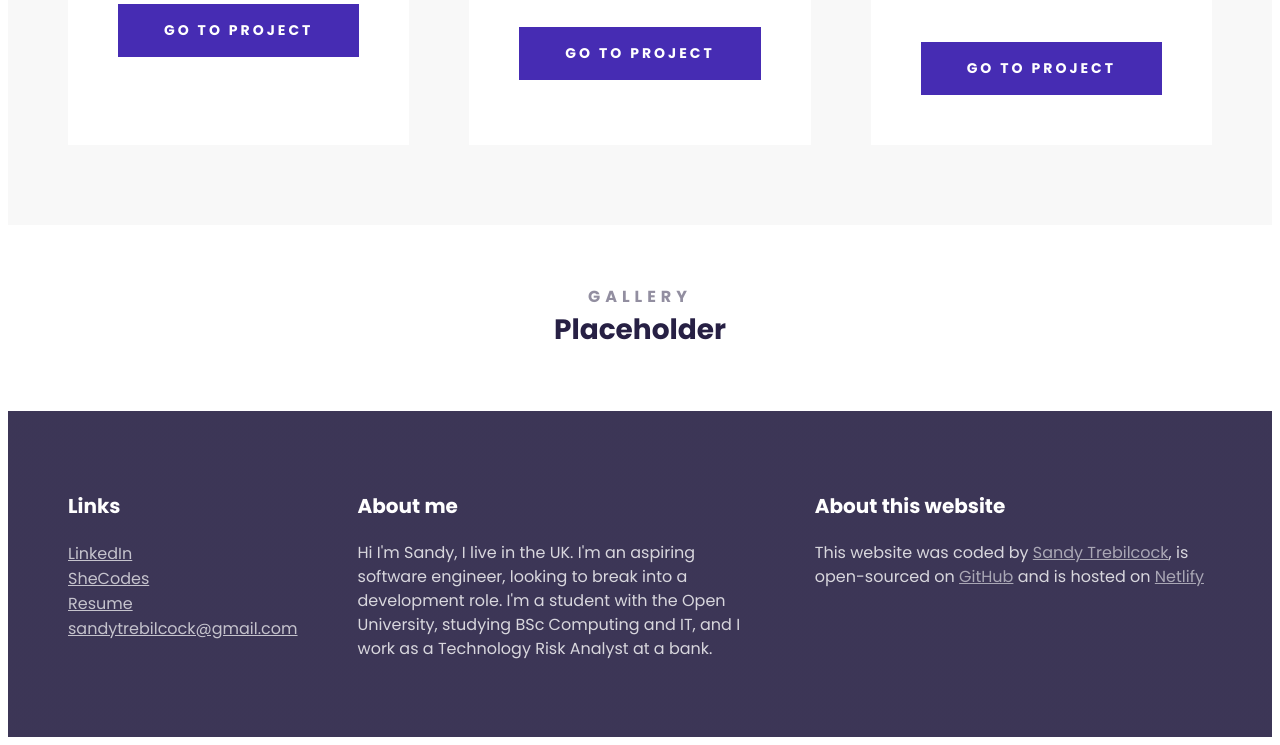
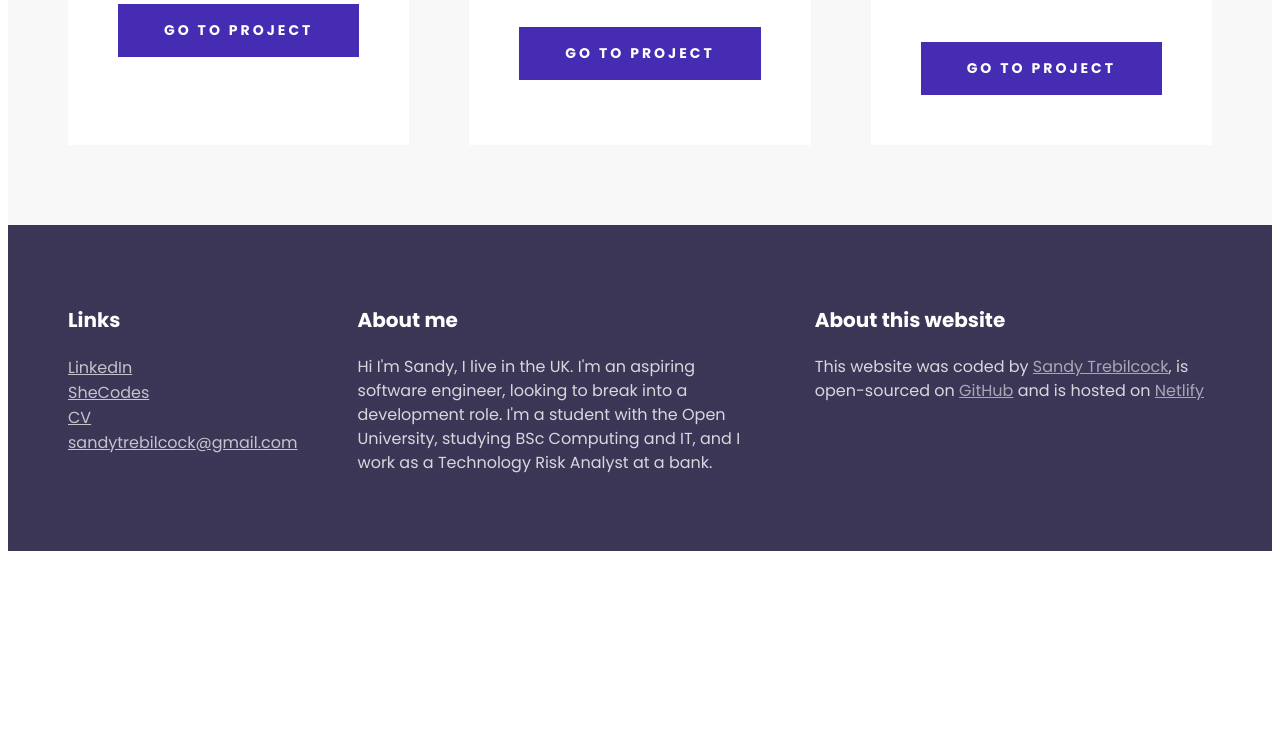
Before and after one commit to SandyTC/new-portfolio, a plain HTML site: page index.html in a window 1280 px wide. Shown: the part 2069-2814 px from the top of the page. After the commit the page ends 2628 px from the top, so only its background shows below. Drawn offline with Linux system fonts and the light colour scheme.

Commit message:
Added CV

```diff
--- a/index.html
+++ b/index.html
@@ -151,10 +151,10 @@
             </div>
           </div>
         </section>
-        <section>
+        <!-- <section>
           <h2 class="text-center">Gallery</h2>
           <h3 class="text-center">Placeholder</h3>
-        </section>
+        </section> -->
       </main>
       <footer>
         <section class="grid grid-3-columns-first-narrow">
@@ -173,10 +173,16 @@
                 >
               </li>
               <li>
-                <a href="#">Resume</a>
+                <a
+                  href="https://www.dropbox.com/scl/fi/jmgift2kfa8tgrhh337ne/Sandy-Trebilcock-CV.pdf?rlkey=15jpqq1f4nrog9ydv5nibolzb&st=8ako3f0i&dl=0"
+                  target="_blank"
+                  >CV</a
+                >
               </li>
               <li>
-                <a href="#">sandytrebilcock@gmail.com</a>
+                <a href="mailto:sandytrebilcock@gmail.com"
+                  >sandytrebilcock@gmail.com</a
+                >
               </li>
             </ul>
           </div>
```
Also changed, not shown: images/scrum.svg (added), 1 other file.
